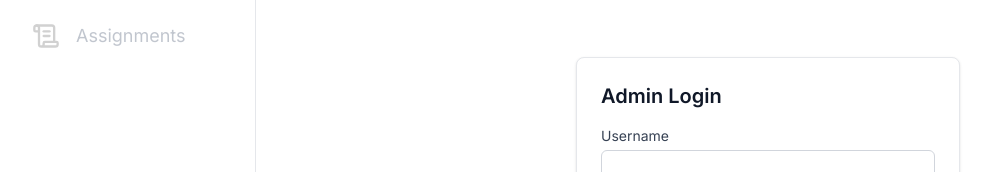
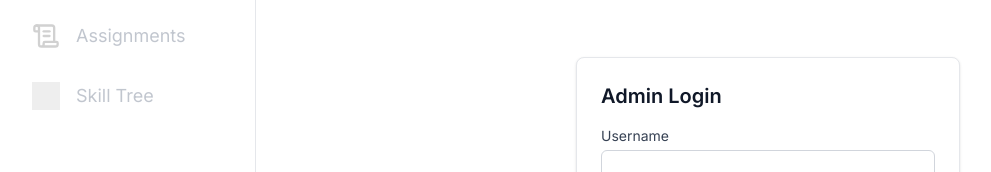
Before and after one commit to hi-anthonyyang/sidequest, a Next.js app: page /admin/metrics in a window 1280 px wide. Shown: the part 194-366 px from the top of the page, without its empty margins (0-991 px from the left). Built offline with nearby package versions, Linux system fonts and the light colour scheme; no server answers; grey boxes are pictures that could not be loaded.

Commit message:
Nav: disable /skill-tree in Sidebar (matches Calendar/Assignments style).

```diff
--- a/src/components/Sidebar.tsx
+++ b/src/components/Sidebar.tsx
@@ -66,15 +66,16 @@ export default function Sidebar() {
           <Image src="/icons/scroll-text.svg" alt="Assignments (coming soon)" width={28} height={28} className="w-7 h-7 min-w-[28px] min-h-[28px] flex-shrink-0 opacity-30 grayscale" />
           {showText && !collapsed && 'Assignments'}
         </div>
-        {/* Temporarily hidden Skill Tree navigation
-        <Link
-          href="/skill-tree"
-          className={`flex items-center gap-4 px-4 py-3 text-gray-800 text-lg ${pathname === '/skill-tree' ? 'font-bold' : 'font-normal'} hover:bg-gray-100 rounded-lg transition-colors ${collapsed ? 'justify-center' : ''}`}
+        {/* Skill Tree (disabled like Calendar/Assignments) */}
+        <div
+          role="link"
+          aria-disabled
+          tabIndex={-1}
+          className={`flex items-center gap-4 px-4 py-3 text-gray-400 text-lg rounded-lg ${collapsed ? 'justify-center' : ''} cursor-not-allowed select-none opacity-60`}
         >
-          <Image src="/icons/sword.svg" alt="Skill Tree" width={28} height={28} className="w-7 h-7 min-w-[28px] min-h-[28px] flex-shrink-0" />
+          <Image src="/icons/sword.svg" alt="Skill Tree (coming soon)" width={28} height={28} className="w-7 h-7 min-w-[28px] min-h-[28px] flex-shrink-0 opacity-30 grayscale" />
           {showText && !collapsed && 'Skill Tree'}
-        </Link>
-        */}
+        </div>
       </div>
     </nav>
   );
```
